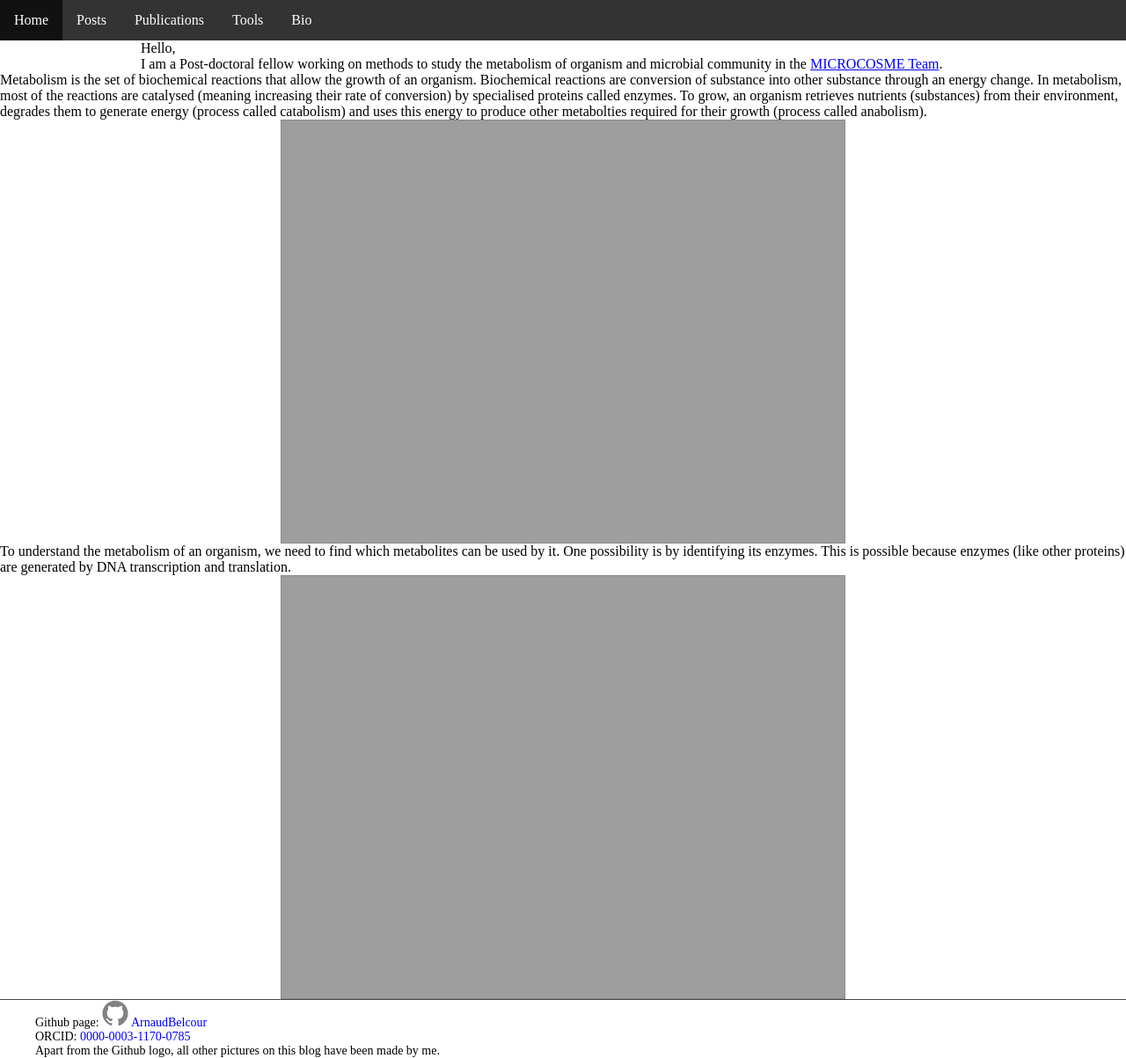
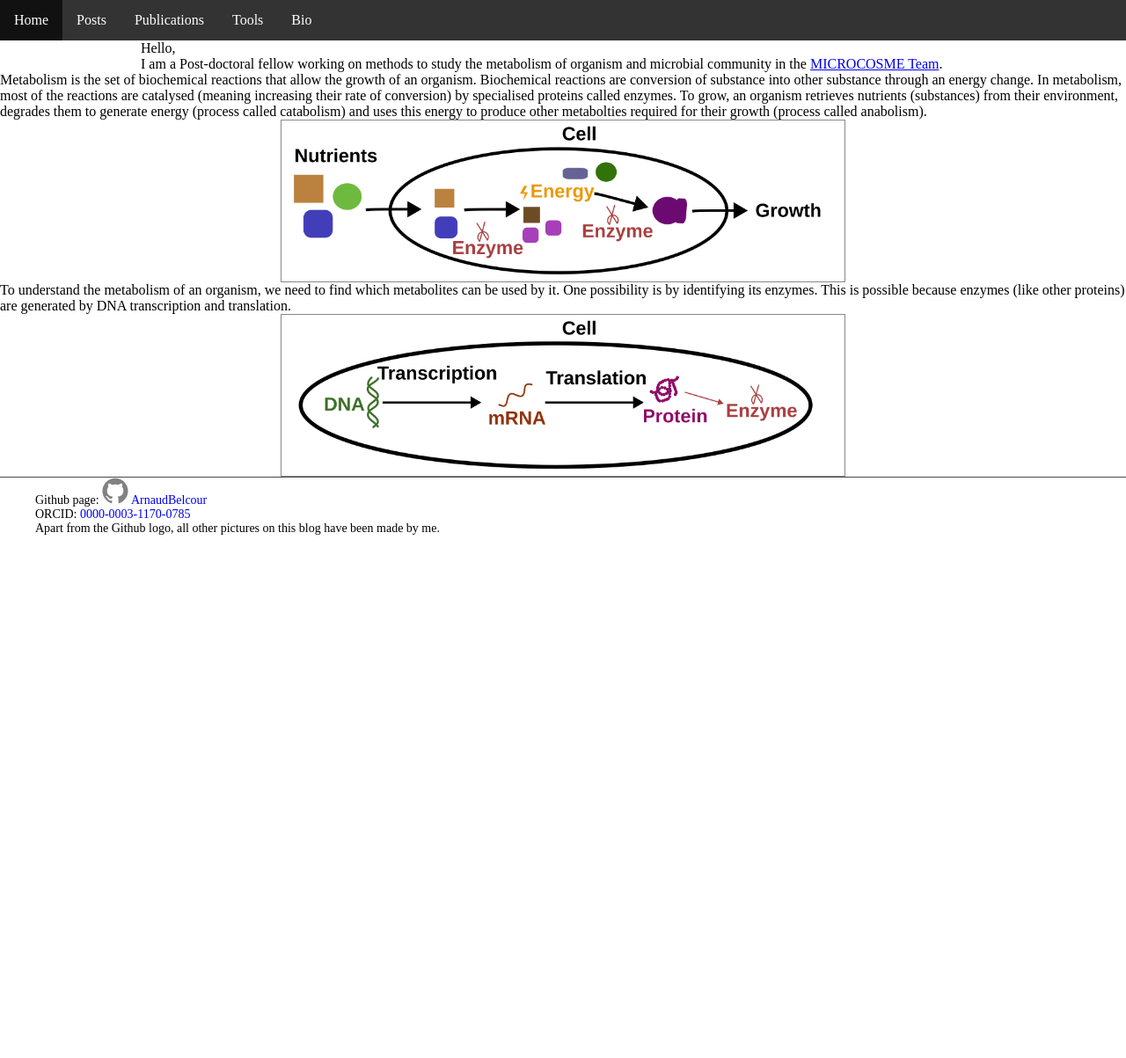
Before and after one commit to ArnaudBelcour/blog, a Jekyll site: the page built from index.html, in a window 1280 px wide. Shown: the whole page at 88% size. Built offline with Jekyll 4.4.1, drawn with Linux system fonts in a browser that asks for light colours; after the commit the page ends 900 px from its top, so only the background shows below that.

Commit message:
Replace pdf by png.

```diff
--- a/index.html
+++ b/index.html
@@ -9,10 +9,10 @@
 Metabolism is the set of biochemical reactions that allow the growth of an organism. Biochemical reactions are conversion of substance into other substance through an energy change. In metabolism, most of the reactions are catalysed (meaning increasing their rate of conversion) by specialised proteins called enzymes.
 To grow, an organism retrieves nutrients (substances) from their environment, degrades them to generate energy (process called catabolism) and uses this energy to produce other metabolties required for their growth (process called anabolism).
 
-<img width="60%" class="homefront_pic" alt="homefront_pic" src="{{ site.url | append: site.baseurl }}/images/metabolism.pdf"  style="border-width:1px;border-color:#888;border-style:solid;vertical-align:top">
+<img width="60%" class="homefront_pic" alt="homefront_pic" src="{{ site.url | append: site.baseurl }}/images/metabolism.png"  style="border-width:1px;border-color:#888;border-style:solid;vertical-align:top">
 
 To understand the metabolism of an organism, we need to find which metabolites can be used by it. One possibility is by identifying its enzymes. This is possible because enzymes (like other proteins) are generated by DNA transcription and translation.
 
-<img width="60%" class="homefront_pic" alt="homefront_pic" src="{{ site.url | append: site.baseurl }}/images/enzyme.pdf"  style="border-width:1px;border-color:#888;border-style:solid;vertical-align:top">
+<img width="60%" class="homefront_pic" alt="homefront_pic" src="{{ site.url | append: site.baseurl }}/images/enzyme.png"  style="border-width:1px;border-color:#888;border-style:solid;vertical-align:top">
 
 </div>
```
Also changed, not shown: images/enzyme.png (added), images/metabolism.png (added), 2 other files.
